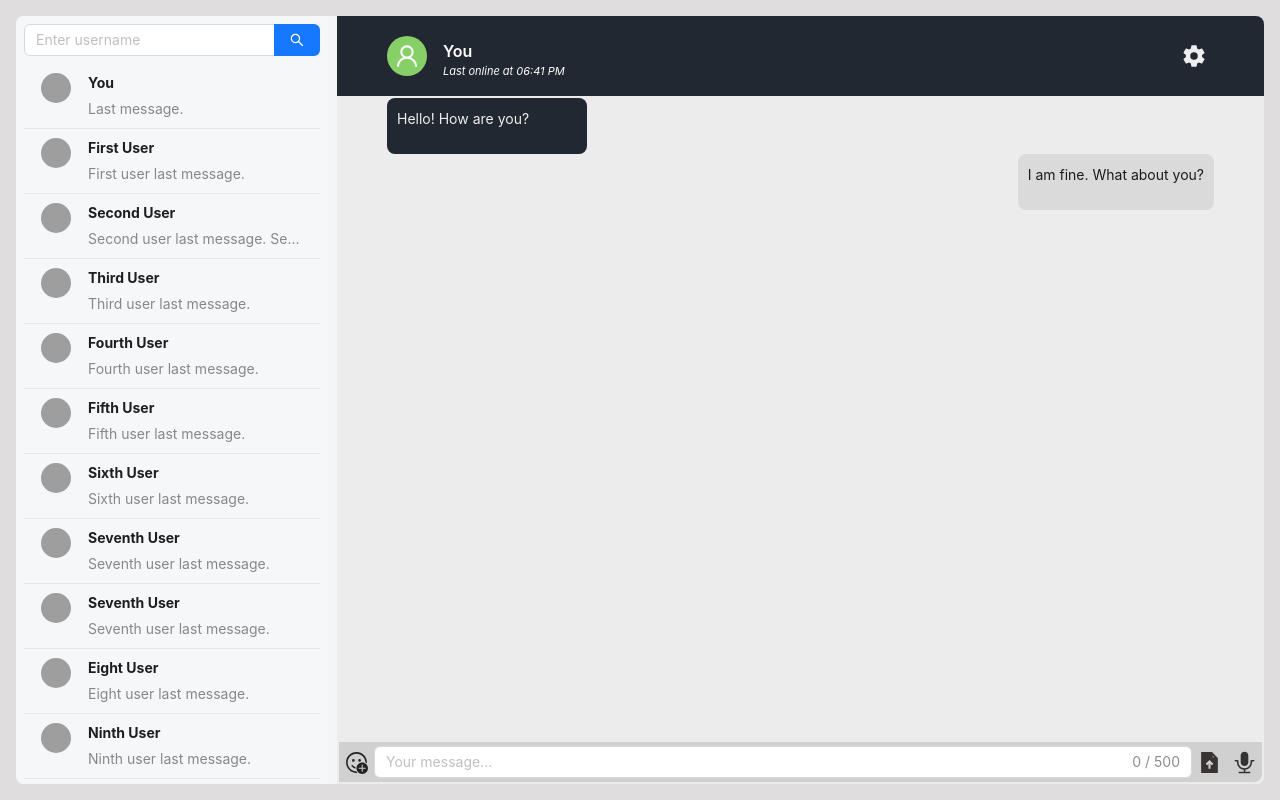
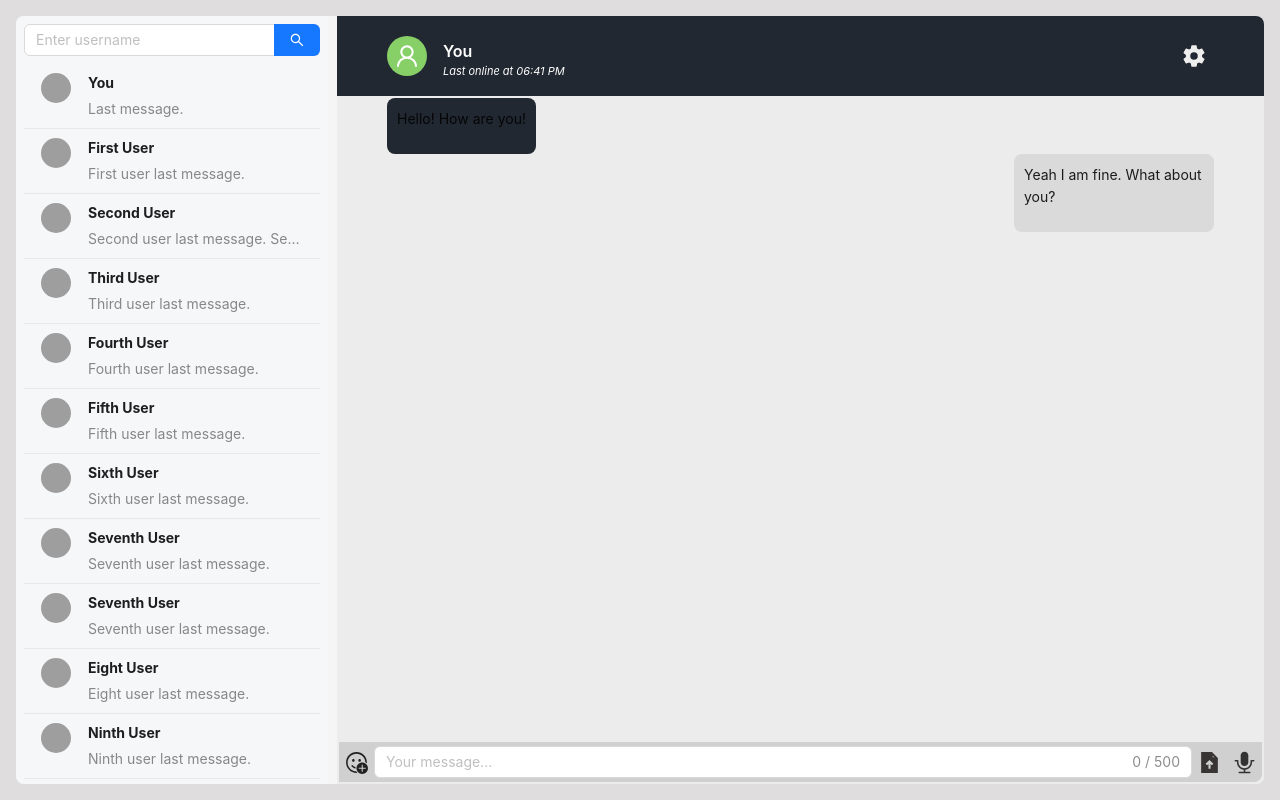
Before and after one commit to Moosa-Razaa/OnlineChattingApplication, a React (Vite) app in the folder frontend/: page / in a window 1280 px wide. Built offline with nearby package versions, Linux system fonts and the light colour scheme; grey boxes are pictures that could not be loaded.

Commit message:
Chat layout almost ready

```diff
--- /dev/null
+++ b/frontend/src/pages/mainScreen/MainChat/IndividualChat/index.tsx
@@ -0,0 +1,71 @@
+import { Button, Input, Typography } from "antd";
+import emoji from "../../../../assets/Emoji.svg";
+import upload from "../../../../assets/Upload.svg";
+import audioRecord from "../../../../assets/AudioRecord.svg";
+import style from "./styles.module.css";
+import { IndividualMessage } from "./types";
+
+const { Paragraph } = Typography;
+
+const chat: IndividualMessage[] = [
+  {
+    MessageId: 1,
+    Message: "Hello! How are you!",
+    IsReceived: true,
+    SendAt: new Date(),
+  },
+  {
+    MessageId: 2,
+    Message: "Yeah I am fine. What about you?",
+    IsReceived: false,
+    SendAt: new Date(),
+  },
+];
+
+function IndividualChat() {
+  return (
+    <div className={style["mainDiv"]}>
+      <div className={style["chatDiv"]}>
+        {chat.map((currentItem) => {
+          return (
+            <div
+              id={`${currentItem.MessageId}`}
+              className={`${style["messageDiv"]}
+                ${
+                  currentItem.IsReceived
+                    ? style["leftAlignedDiv"]
+                    : style["rightAlignedDiv"]
+                }`}
+            >
+              <div>
+                <Paragraph>{currentItem.Message}</Paragraph>
+              </div>
+            </div>
+          );
+        })}
+      </div>
+
+      <div className={style["textingDiv"]}>
+        <Button type="link" className={style["insertEmojiButton"]}>
+          <img className={style["insertEmojiImage"]} src={emoji} />
+        </Button>
+        <Input
+          className={style["messageInput"]}
+          count={{
+            show: true,
+            max: 500,
+          }}
+          placeholder="Your message..."
+        />
+        <Button type="link" className={style["insertEmojiButton"]}>
+          <img className={style["insertEmojiImage"]} src={upload} />
+        </Button>
+        <Button type="link" className={style["insertEmojiButton"]}>
+          <img className={style["insertEmojiImage"]} src={audioRecord} />
+        </Button>
+      </div>
+    </div>
+  );
+}
+
+export default IndividualChat;
--- /dev/null
+++ b/frontend/src/pages/mainScreen/MainChat/IndividualChat/styles.module.css
@@ -0,0 +1,81 @@
+.mainDiv
+{
+    height: 100%;
+    width: 100%;
+    background-color: inherit;
+    padding: 2px;
+}
+
+.chatDiv
+{
+    width: 100%;
+    height: calc(100% - 40px);
+    display: flex;
+    flex-direction: column;
+}
+
+.messageDiv
+{
+    min-width: auto;
+    min-height: auto;
+    max-width: 200px;
+    max-height: 100px;
+    padding: 10px;
+    border-radius: 8px;
+}
+
+.leftAlignedDiv
+{
+    align-self: flex-start;
+    margin-left: 3rem;
+    background-color: #222831;
+    color: #EEEEEE;
+}
+
+.rightAlignedDiv
+{
+    align-self: flex-end;
+    margin-right: 3rem;
+    background-color: #dbdada;
+}
+
+.sendIcon
+{
+    color: #222831;
+}
+
+.receivedIcon
+{
+    color: #EEEEEE;
+}
+
+.textingDiv
+{
+    width: 100%;
+    height: 40px;
+    background-color: #d1d0d0;
+    border-bottom-right-radius: 8px;
+    display: flex;
+    justify-content: center;
+    align-items: center;
+}
+
+.insertEmojiButton
+{
+    height: 35px;
+    width: 35px;
+    display: flex;
+    justify-content: center;
+    align-items: center;
+}
+
+.insertEmojiImage
+{
+    height: 25px;
+    width: 25px;
+}
+
+.messageInput
+{
+    width: calc(100% - 105px);
+}
--- /dev/null
+++ b/frontend/src/pages/mainScreen/MainChat/IndividualChat/types.ts
@@ -0,0 +1,6 @@
+export type IndividualMessage = {
+    MessageId: number,
+    Message: string,
+    IsReceived: boolean,
+    SendAt: Date
+}
--- a/frontend/src/pages/mainScreen/MainChat/index.tsx
+++ b/frontend/src/pages/mainScreen/MainChat/index.tsx
@@ -1,46 +1,7 @@
-import { Button, Input, Typography } from "antd";
-import emoji from "../../../assets/Emoji.svg";
-import upload from "../../../assets/Upload.svg";
-import audioRecord from "../../../assets/AudioRecord.svg";
-import style from "./styles.module.css";
-
-const { Paragraph } = Typography;
+import IndividualChat from "./IndividualChat";
 
 export default function MainChat() {
   return (
-    <div className={style["mainDiv"]}>
-      <div className={style["chatDiv"]}>
-        <div className={style["leftAlignedDiv"]}>
-          <Paragraph className={style["message"]}>
-            Hello! How are you?
-          </Paragraph>
-        </div>
-        <div className={style["rightAlignedDiv"]}>
-          <Paragraph>
-            I am fine. What about you?
-          </Paragraph>
-        </div>
-      </div>
-
-      <div className={style["textingDiv"]}>
-        <Button type="link" className={style["insertEmojiButton"]}>
-          <img className={style["insertEmojiImage"]} src={emoji} />
-        </Button>
-        <Input
-          className={style["messageInput"]}
-          count={{
-            show: true,
-            max: 500,
-          }}
-          placeholder="Your message..."
-        />
-        <Button type="link" className={style["insertEmojiButton"]}>
-          <img className={style["insertEmojiImage"]} src={upload} />
-        </Button>
-        <Button type="link" className={style["insertEmojiButton"]}>
-          <img className={style["insertEmojiImage"]} src={audioRecord} />
-        </Button>
-      </div>
-    </div>
+    <IndividualChat />
   );
 }
--- /dev/null
+++ b/frontend/src/pages/mainScreen/MainChat/props.ts
@@ -0,0 +1,3 @@
+export type MainChatProps = {
+    isGroupCha: boolean
+}
--- a/frontend/src/pages/mainScreen/MainChat/styles.module.css
+++ /dev/null
@@ -1,86 +0,0 @@
-.mainDiv
-{
-    height: 100%;
-    width: 100%;
-    background-color: inherit;
-    padding: 2px;
-}
-
-.chatDiv
-{
-    width: 100%;
-    height: calc(100% - 40px);
-    display: flex;
-    flex-direction: column;
-}
-
-.leftAlignedDiv
-{
-    min-width: auto;
-    min-height: auto;
-    max-width: 200px;
-    max-height: 100px;
-    padding: 10px;
-    margin-left: 3rem;
-    background-color: #222831;
-    border-radius: 8px;
-}
-
-.rightAlignedDiv
-{
-    align-self: flex-end;
-    min-width: auto;
-    min-height: auto;
-    max-width: 200px;
-    max-height: 100px;
-    padding: 10px;
-    margin-right: 3rem;
-    background-color: #dbdada;
-    border-radius: 8px;
-}
-
-.message
-{
-    color: #EEEEEE;
-}
-
-.sendIcon
-{
-    color: #222831;
-}
-
-.receivedIcon
-{
-    color: #EEEEEE;
-}
-
-.textingDiv
-{
-    width: 100%;
-    height: 40px;
-    background-color: #d1d0d0;
-    border-bottom-right-radius: 8px;
-    display: flex;
-    justify-content: center;
-    align-items: center;
-}
-
-.insertEmojiButton
-{
-    height: 35px;
-    width: 35px;
-    display: flex;
-    justify-content: center;
-    align-items: center;
-}
-
-.insertEmojiImage
-{
-    height: 25px;
-    width: 25px;
-}
-
-.messageInput
-{
-    width: calc(100% - 105px);
-}
--- a/frontend/src/pages/mainScreen/index.tsx
+++ b/frontend/src/pages/mainScreen/index.tsx
@@ -1,7 +1,7 @@
 import { Layout } from "antd";
 import style from "./styles.module.css";
 import UsersList from "./UsersList";
-import UserInfoHeader from "./userInfoHeader";
+import UserInfoHeader from "./UserInfoHeader";
 import MainChat from "./MainChat";
 
 const { Header, Sider, Content } = Layout;
```
Also changed, not shown: frontend/src/pages/mainScreen/UserInfoHeader/index.tsx (renamed from frontend/src/pages/mainScreen/userInfoHeader/index.tsx), frontend/src/pages/mainScreen/UserInfoHeader/props.ts (renamed from frontend/src/pages/mainScreen/userInfoHeader/props.ts), frontend/src/pages/mainScreen/UserInfoHeader/styles.module.css (renamed from frontend/src/pages/mainScreen/userInfoHeader/styles.module.css).
